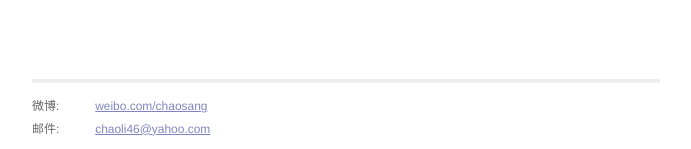
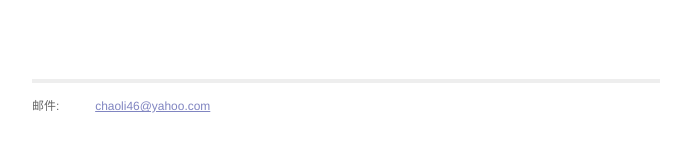
Before and after one commit to oubnpdea/chaoli46.github.io, a Jekyll site: the page built from _posts/2014-01-13-new-day.markdown, in a window 1280 px wide and 900 px high, scrolled down 2355 px. Shown: the part 748-897 px from the top of the window, without its empty margins (294-985 px from the left). Built offline with Jekyll 4.4.1, drawn with Linux system fonts in a browser that asks for light colours; Markdown is read by kramdown in place of the engine named in the settings.

Commit message:
删除微博链接

```diff
--- a/_layouts/default.html
+++ b/_layouts/default.html
@@ -26,14 +26,11 @@
             <div class="contact">
               <p>
                 <!-- 代码:<br /> -->
-                微博:<br />
                 邮件:
               </p>
             </div>
             <div class="contact">
               <p>
-                <!-- <a target="_blank" href="https://github.com/davidlichao">github.com/davidlichao</a><br /> -->
-                <a target="_blank" href="http://weibo.com/chaosang">weibo.com/chaosang</a><br />
                 <a href="mailto:chaoli46@yahoo.com">chaoli46@yahoo.com</a>
               </p>
             </div>
```
Also changed, not shown: 9 other files.
